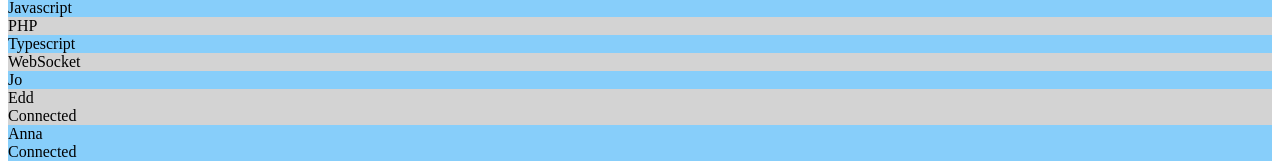
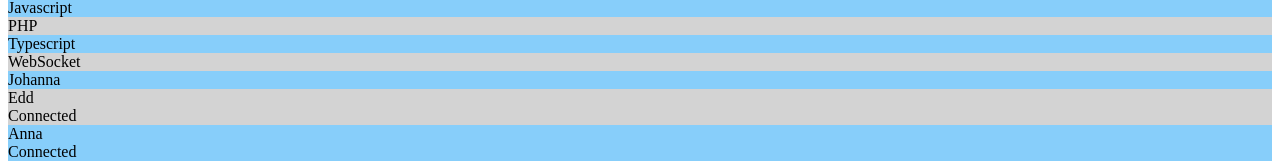
Before and after one commit to DaniGi/next-rooms, a Next.js app: page / in a window 1280 px wide. Shown: the part 549-710 px from the top of the page. Built offline with nearby package versions, Linux system fonts and the light colour scheme.

Commit message:
It works!!

```diff
--- a/components/Friends.tsx
+++ b/components/Friends.tsx
@@ -4,7 +4,7 @@ import styles from './Sidebar.module.css';
 interface Props {}
 
 const friends = [
-  { name: 'Jo', isConnected: false },
+  { name: 'Johanna', isConnected: false },
   { name: 'Edd', isConnected: true },
   { name: 'Anna', isConnected: true },
   { name: 'Olga', isConnected: false },
--- /dev/null
+++ b/nodemon.json
@@ -0,0 +1,5 @@
+{
+  "watch": ["server"],
+  "exec": "ts-node --project tsconfig.server.json server/server.ts",
+  "ext": "js ts"
+}
```
Also changed, not shown: package.json (+5 -3 lines), tsconfig.json (+19 -23 lines), tsconfig.server.json (+4 -4 lines), 2 other files (tests, documents, lock files or other folders).
